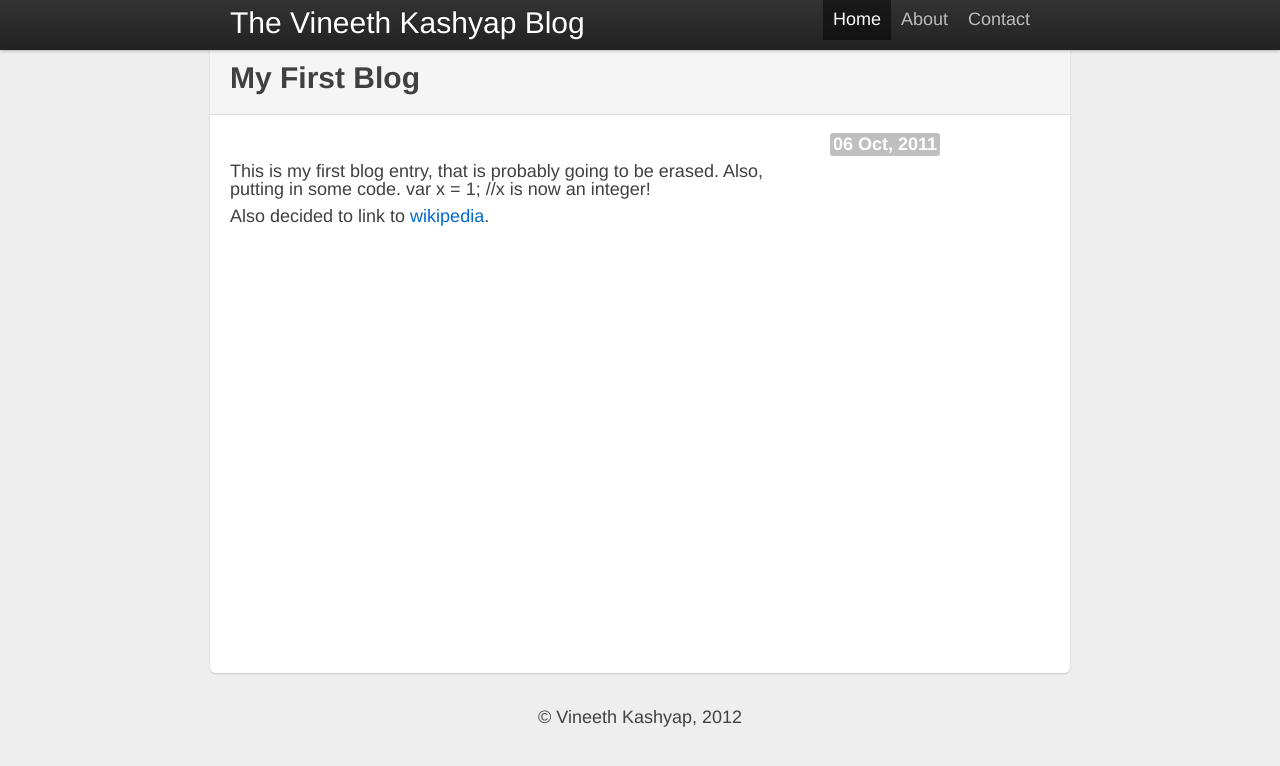
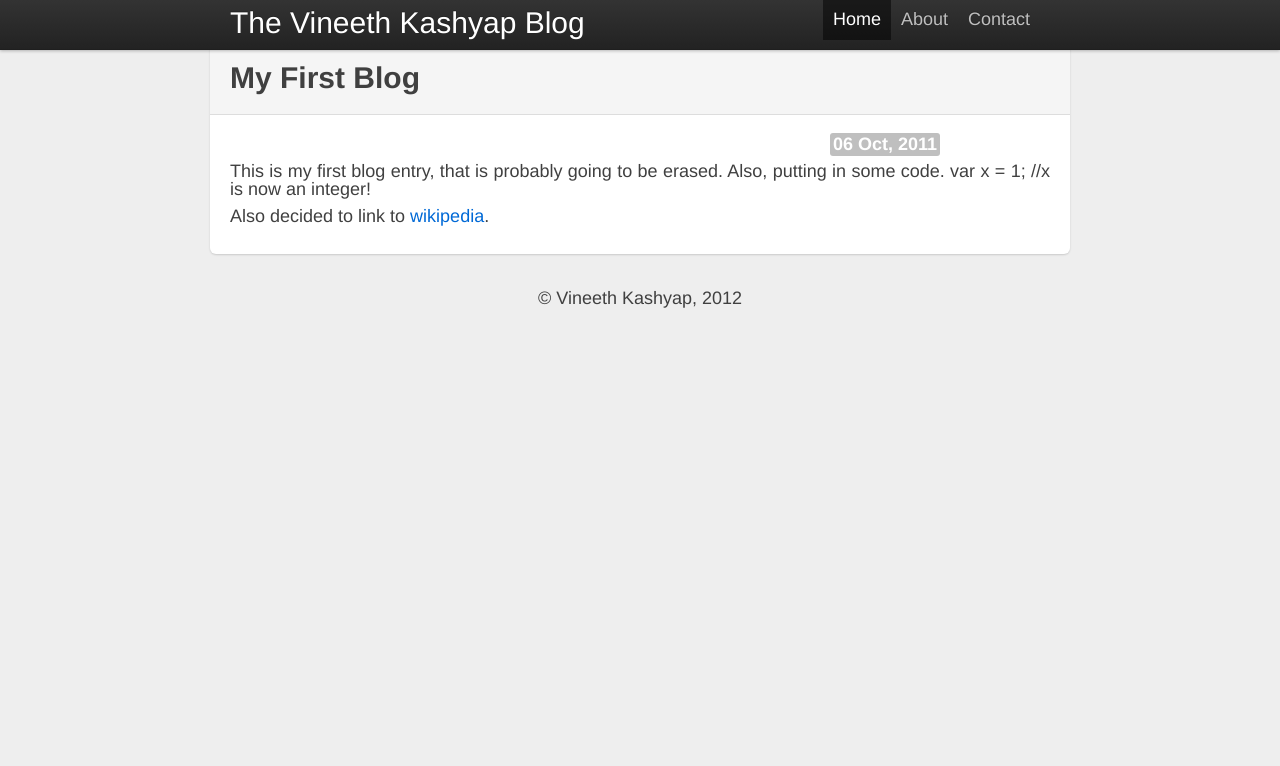
Before and after one commit to vineethk/vineethk.github.com, a Jekyll site: the page built from _posts/2011-10-06-first-post.md, in a window 1280 px wide. Shown: the top 766 px of the page. Built offline with Jekyll 4.4.1, drawn with Linux system fonts in a browser that asks for light colours; Markdown is read by kramdown in place of the engine named in the settings.

Commit message:
More UI fixes

```diff
--- a/_layouts/template.html
+++ b/_layouts/template.html
@@ -112,7 +112,7 @@
 	<div class="row">
 	</div>
         <div class="row">
-            <div class="span10">
+            <div class="span14">
                 <div>
                     <p>
                         {{ content }}
```
